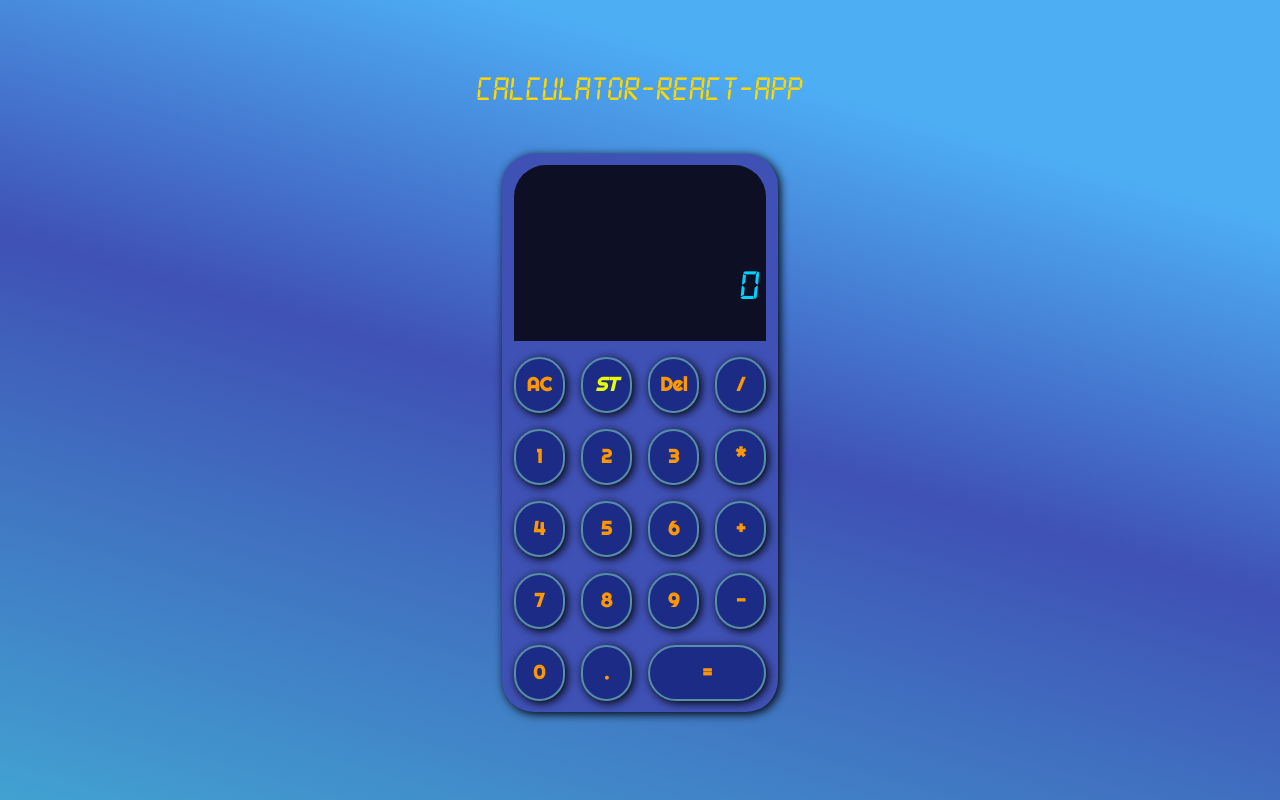
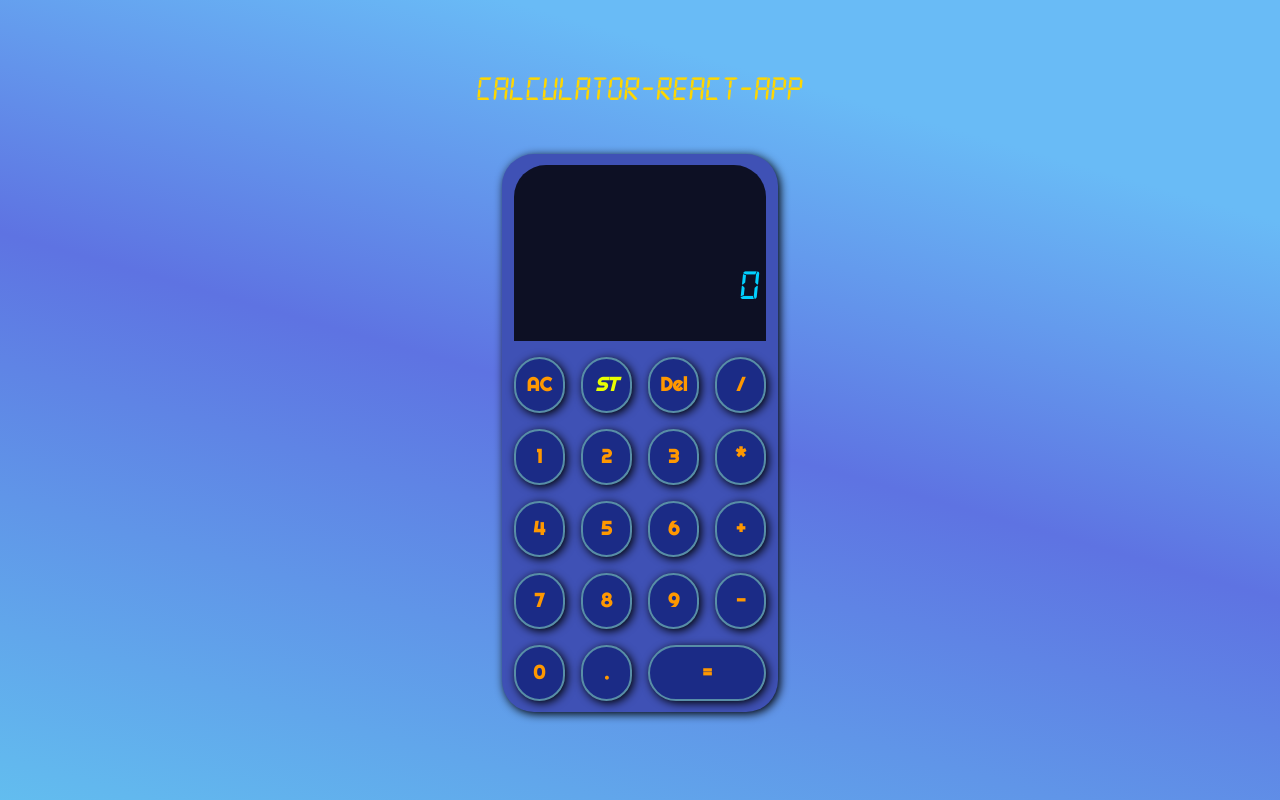
Before and after one commit to Luayabbas1981/react-calc, a React (Create React App) app: page / in a window 1280 px wide. Built offline with nearby package versions, Linux system fonts and the light colour scheme.

Commit message:
add-styles

```diff
--- a/src/index.css
+++ b/src/index.css
@@ -15,7 +15,7 @@
   -webkit-background-clip: text;
   color: transparent;
   background: rgb(0, 199, 236);
-  background: linear-gradient(196deg, rgb(77 174 244) 23%, #3f51b5 45%, rgb(67 193 221) 91%);
+  background: linear-gradient(196deg, rgb(105 187 246) 23%, #5e73e2 45%, rgb(100 218 244) 91%);
   background-size: 250%;
   animation: move 8s alternate infinite linear;
 }
```
Also changed, not shown: 7 other files (tests, documents, lock files or other folders).
